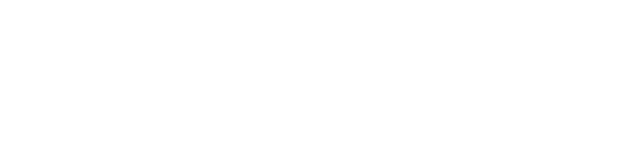
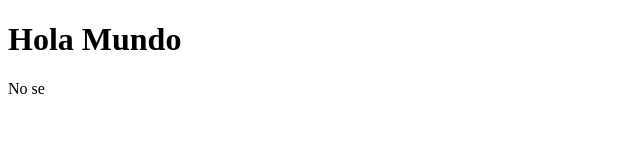
Before and after one commit to rafasando50/Practica-de-git, a plain HTML site: page Index.html in a window 1280 px wide. Shown: the whole page, without its empty margins (0-640 px from the left). Drawn offline with Linux system fonts and the light colour scheme.

Commit message:
Segundo commit

```diff
--- a/Index.html
+++ b/Index.html
@@ -6,6 +6,7 @@
     <title>Document</title>
 </head>
 <body>
-
+    <h1> Hola Mundo </h1>
+    <p> No se </p>
 </body>
 </html>
```
